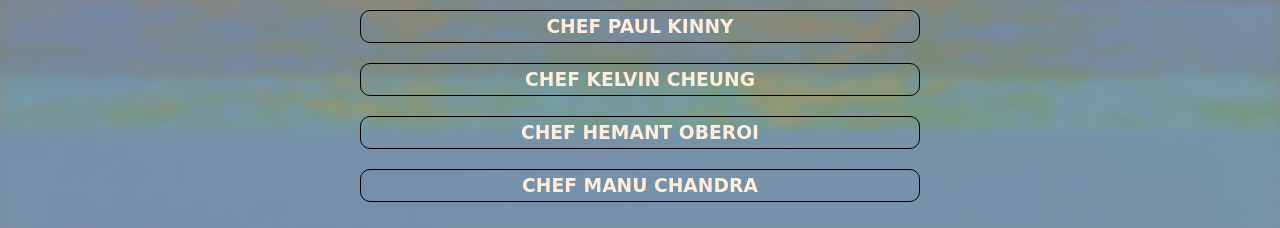
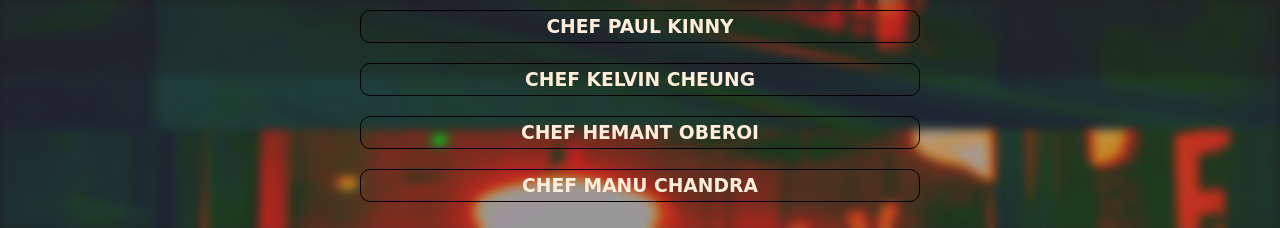
Before and after one commit to Aakarsh05/MumbaiChefs, a plain HTML site: page index.html in a window 1280 px wide. Shown: the part 724-952 px from the top of the page. Drawn offline with Linux system fonts and the light colour scheme; a web font is replaced by a local one.

Commit message:
Update mumbai.css

```diff
--- a/mumbai.css
+++ b/mumbai.css
@@ -9,7 +9,7 @@ body
 background-image:linear-gradient(
     rgba(0, 0, 0, 0.2),
     rgba(0, 0, 0, 0.5)
-  ),url("gallery/mumbai1.jpg");
+  ),url("gallery/bg.jpg");
 background-size: cover;
 background-attachment: fixed;
 font-family: 'Tapestry', cursive;
@@ -284,7 +284,7 @@ h3
 }
 
 .buttons{
-    background: rgba(148, 148, 148, 0.8);
+    background: rgba(84, 84, 84, 0.361);
     backdrop-filter: saturate(1000%) blur(5px);
     padding:10px;
   }
```
